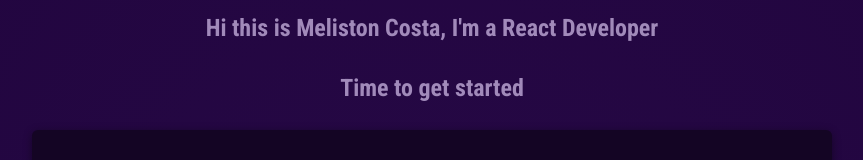
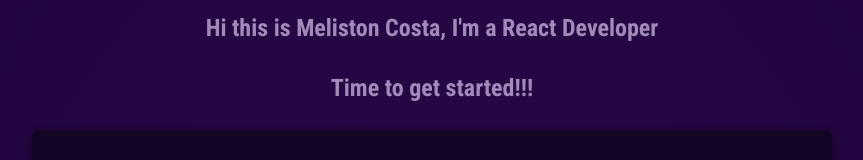
Before and after one commit to MelistonCosta/01-react-starting-project, a React (Vite) app: page / in a window 1280 px wide. Shown: the part 322-482 px from the top of the page, without its empty margins (208-1071 px from the left). Built offline with nearby package versions, Linux system fonts and the light colour scheme.

Commit message:
updated coded

```diff
--- a/src/App.jsx
+++ b/src/App.jsx
@@ -30,7 +30,7 @@ function App() {
       <Header />
       <User />
       <main>
-        <h2>Time to get started</h2>
+        <h2>Time to get started!!!</h2>
         <section id="core-concepts">
           <ul>
             {CORE_CONCEPTS.map( (conceptItem) => (
```
